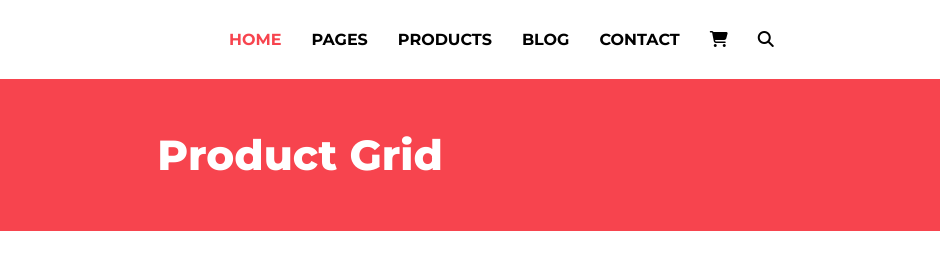
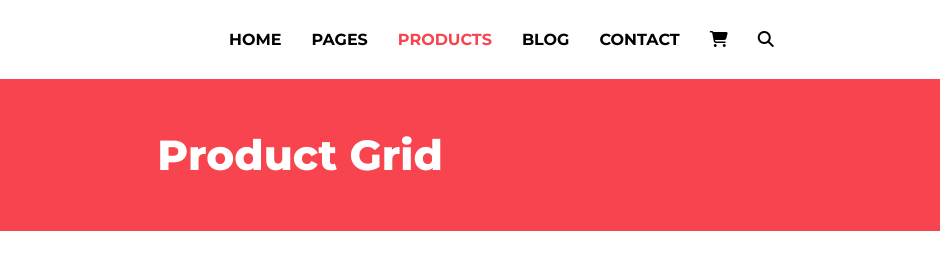
Before and after one commit to AfifaShafaq/Aptech-Work, a plain HTML site: page product.html in a window 1280 px wide. Shown: the top 280 px of the page, 340-1280 px from the left. Drawn offline with Linux system fonts and the light colour scheme; a web font is replaced by a local one.

Commit message:
Update product.html

```diff
--- a/product.html
+++ b/product.html
@@ -18,9 +18,9 @@
         </div>
 
         <ul>
-            <li><a href="index.html" style="color: #f7444e ;">HOME</a></li>
+            <li><a href="index.html" >HOME</a></li>
             <li><a href="#">PAGES</a></li>
-            <li><a href="product.html">PRODUCTS</a></li>
+            <li><a href="product.html" style="color: #f7444e ;">PRODUCTS</a></li>
             <li><a href="blog.html">BLOG</a></li>
             <li><a href="#">CONTACT</a></li>
             <li><a href="#"><i class="fa-solid fa-cart-shopping"></i></a></li>
```
